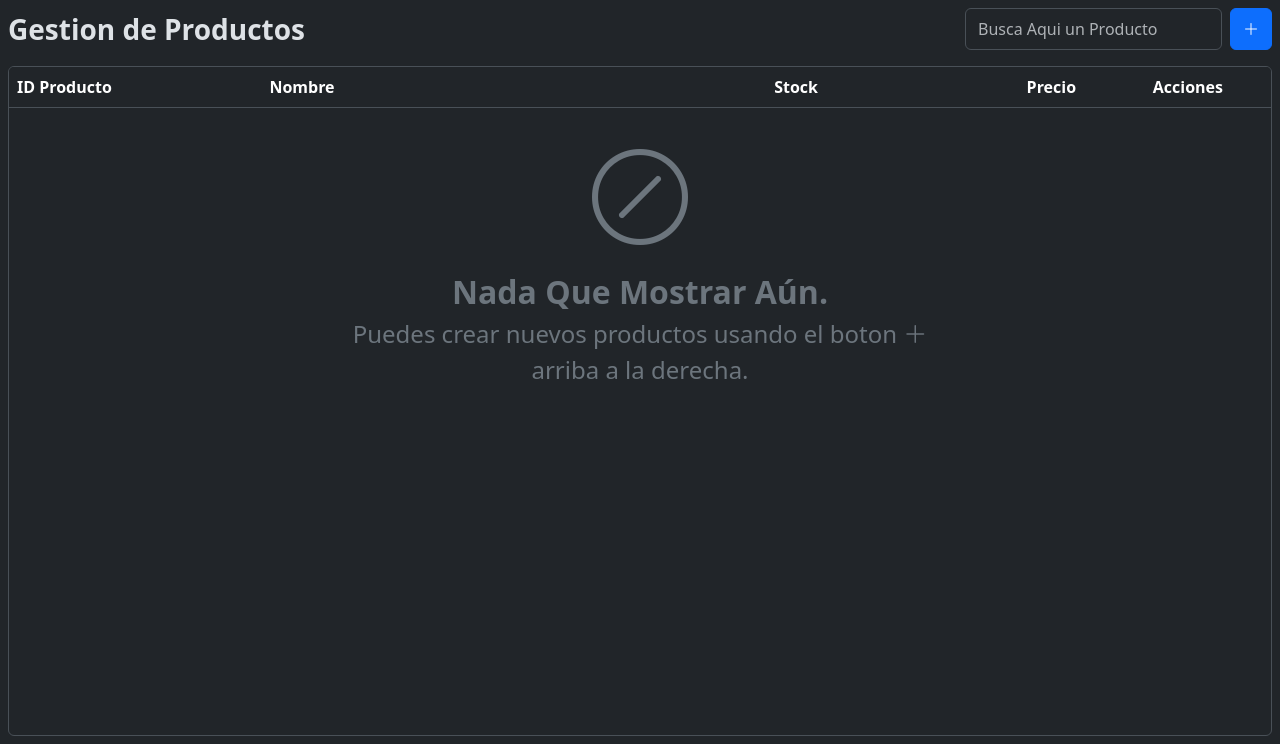
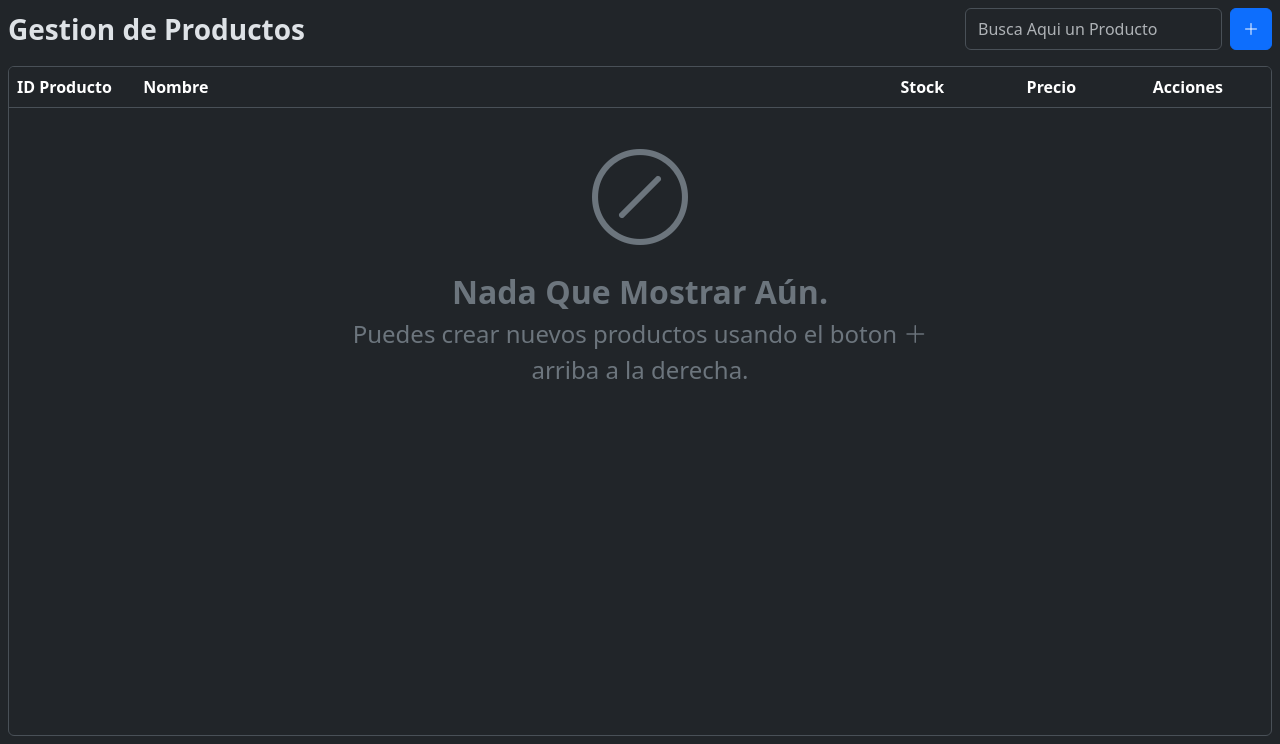
Before and after one commit to EmmanuelMG7/ink-pos, a Django app: page /gestion_productos/ in a window 1280 px wide. Shown: the part 56-800 px from the top of the page. Run offline with Django 5.2, Linux system fonts and the light colour scheme; the visitor is signed in with stand-in values (Sample User, id 1); lists and menus that the app fills with data are empty.

Commit message:
feat: adjust table column widths for improved layout in Gestion Productos

```diff
--- a/pos/templates/admin/Gestion_Productos.html
+++ b/pos/templates/admin/Gestion_Productos.html
@@ -38,9 +38,9 @@
   <div class="m-2 border rounded flex-grow-1 overflow-auto">
     <table class="table table-stripped table-hover">
       <thead class="sticky-top">
-        <th style="width: 20%;">ID Producto</th>
-        <th style="width: 40%;">Nombre</th>
-        <th style="width: 20%;">Stock</th>
+        <th style="width: 10%;">ID Producto</th>
+        <th style="width: 60%;">Nombre</th>
+        <th style="width: 10%;">Stock</th>
         <th style="width: 10%;">Precio</th>
         <th style="width: 10%;">Acciones</th>
       </thead>
```
